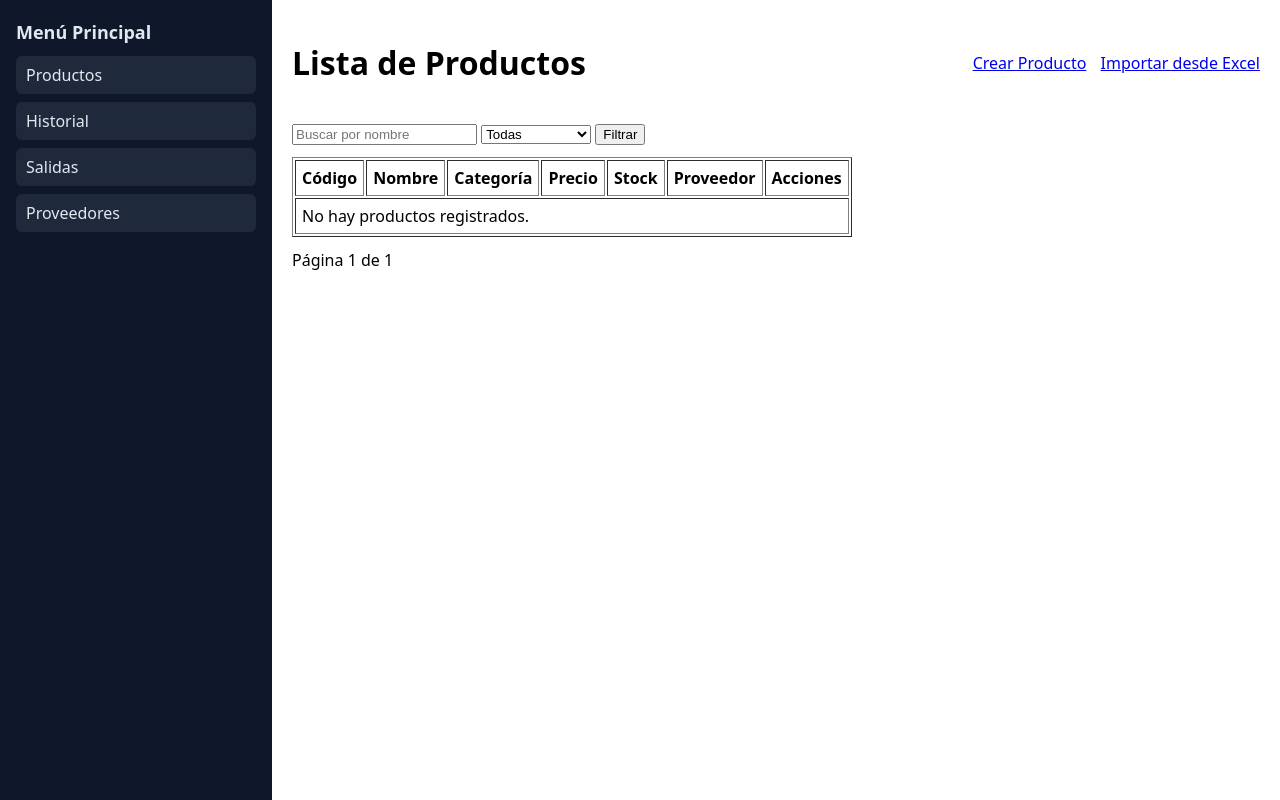
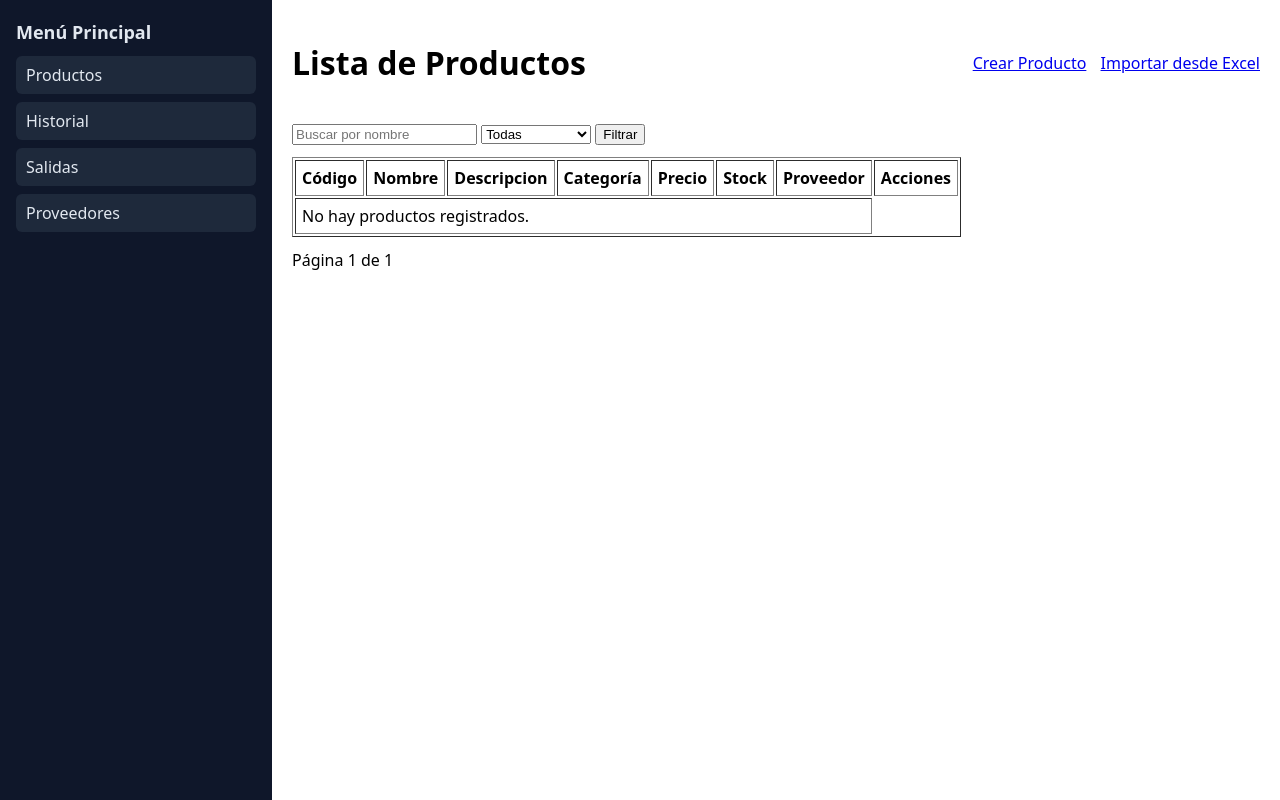
Before and after one commit to Frankgfi/proyecto_final_uneweb, a Django app: page /productos/ in a window 1280 px wide. Run offline with Django 5.2, Linux system fonts and the light colour scheme; data that the repository does not hold is empty.

Commit message:
Añadido descripcion a las tablas de productos

```diff
--- a/mi_proyecto/templates/mi_proyecto/lista_productos.html
+++ b/mi_proyecto/templates/mi_proyecto/lista_productos.html
@@ -25,6 +25,7 @@
             <tr>
                 <th>Código</th>
                 <th>Nombre</th>
+                <th>Descripcion</th>
                 <th>Categoría</th>
                 <th>Precio</th>
                 <th>Stock</th>
@@ -37,6 +38,7 @@
             <tr>
                 <td>{{ producto.codigo }}</td>
                 <td>{{ producto.nombre }}</td>
+                <td>{{ producto.descripcion }}</td>
                 <td>{{ producto.get_categoria_display }}</td>
                 <td>${{ producto.precio }}</td>
                 <td>{{ producto.stock }}</td>
```
